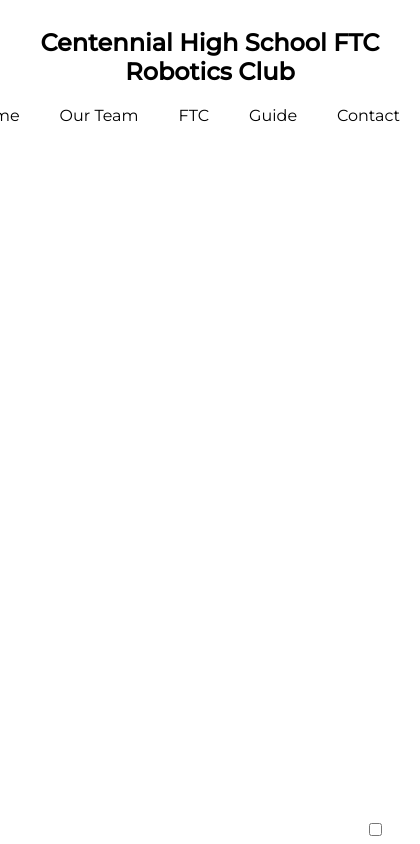
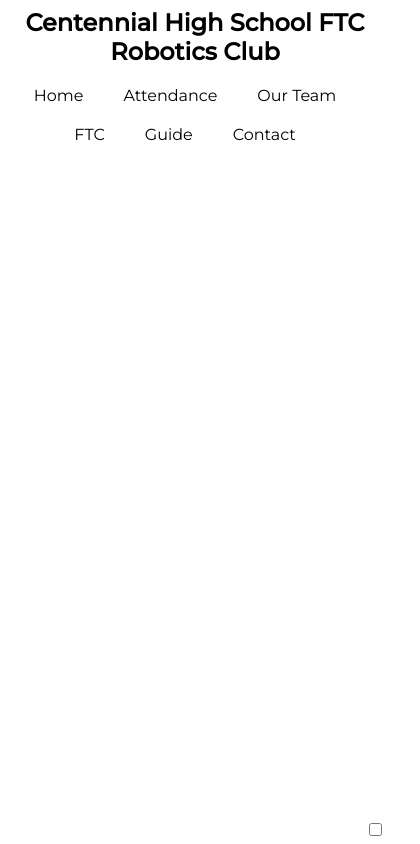
Before and after one commit to Centennial-FTC-Robotics/RIPWebsite, a plain HTML site: page nav.html in a window 390 px wide. Shown: the whole page, 420 px wide, since content can reach past the window. Drawn offline with Linux system fonts and the light colour scheme.

Commit message:
Edited nav and homepage details

```diff
--- a/nav.css
+++ b/nav.css
@@ -74,21 +74,29 @@ hr {
     }
 } */
 
-@media only screen and (max-width: 1136px) {
+@media only screen and (max-width: 1200px) {
     #links {
         margin-top: 0;
         margin-left: 0;
         float: none;
         display: flex;
         justify-content: center;
+        flex-wrap: wrap;
+    }
+
+    .link {
+        margin-top: 20px;
+        padding: 0 20px 0 20px;
     }
 
     #nav {
         text-align: center;
+        padding-bottom: 5px;
     }
 
     #logotext {
         padding: 0;
+        margin: 0;
         text-align: center;
     }
 }
--- a/nav.html
+++ b/nav.html
@@ -12,11 +12,12 @@
     <nav id="nav">
         <h1 id="logotext">Centennial High School FTC Robotics Club</h1>
         <ul id="links">
-            <li class="link"><a href="/index.html" id="home">Home</a></li>
-            <li class="link"><a href="/ourteam.html" id="ourteam">Our Team</a></li>
-            <li class="link"><a href="/ftc.html" id="ftc">FTC</a></li>
+            <li class="link"><a href="/index.html">Home</a></li>
+            <li class="link"><a href="/attendance.html">Attendance</a></li>
+            <li class="link"><a href="/ourteam.html">Our Team</a></li>
+            <li class="link"><a href="/ftc.html">FTC</a></li>
             <li class="link"><a href="/guide/overview.html">Guide</a></li>
-            <li class="link"><a href="/contact.html" id="contact">Contact</a></li>
+            <li class="link"><a href="/contact.html">Contact</a></li>
         </ul>
     </nav>
 </body>
```
Also changed, not shown: index.html (+1 -2 lines).
